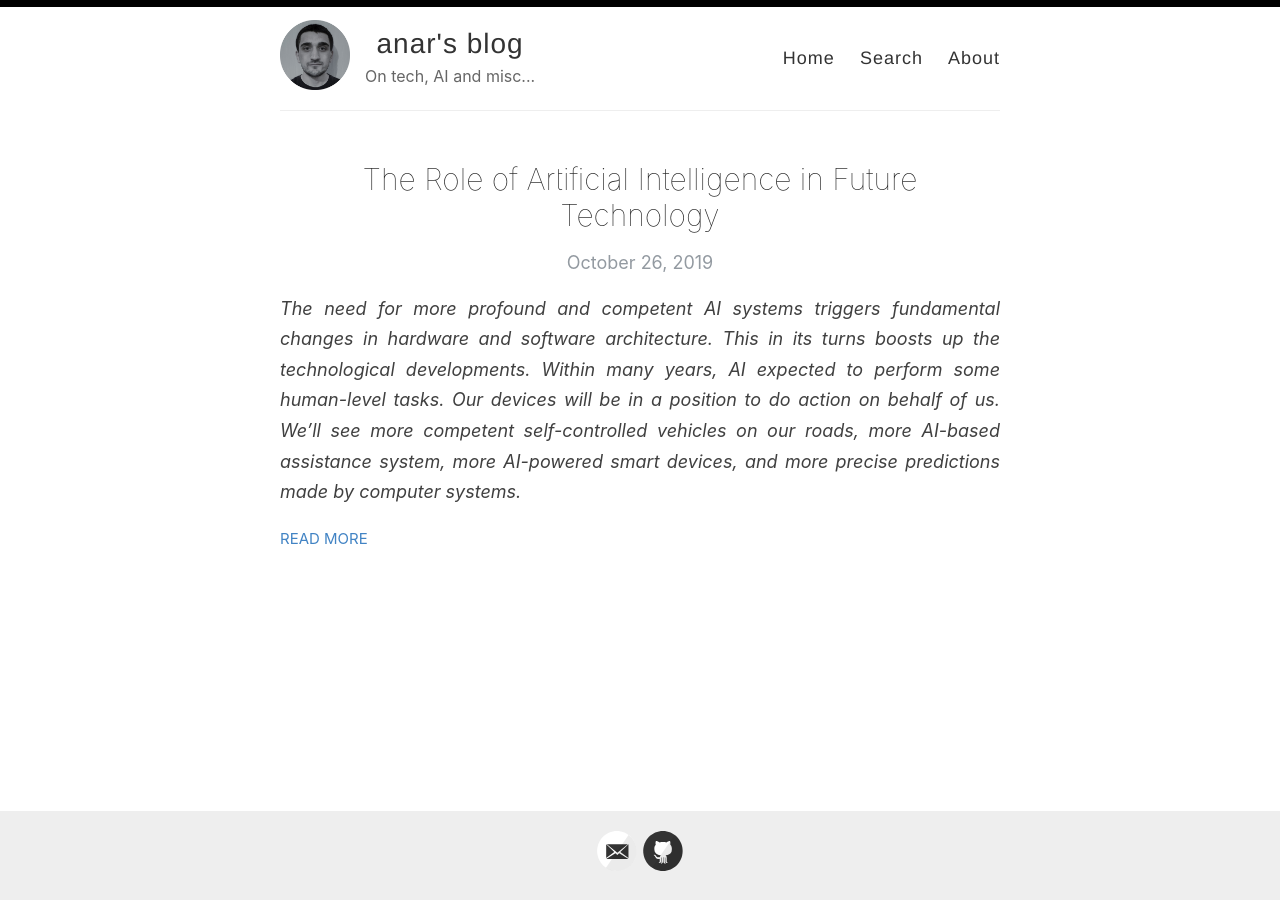
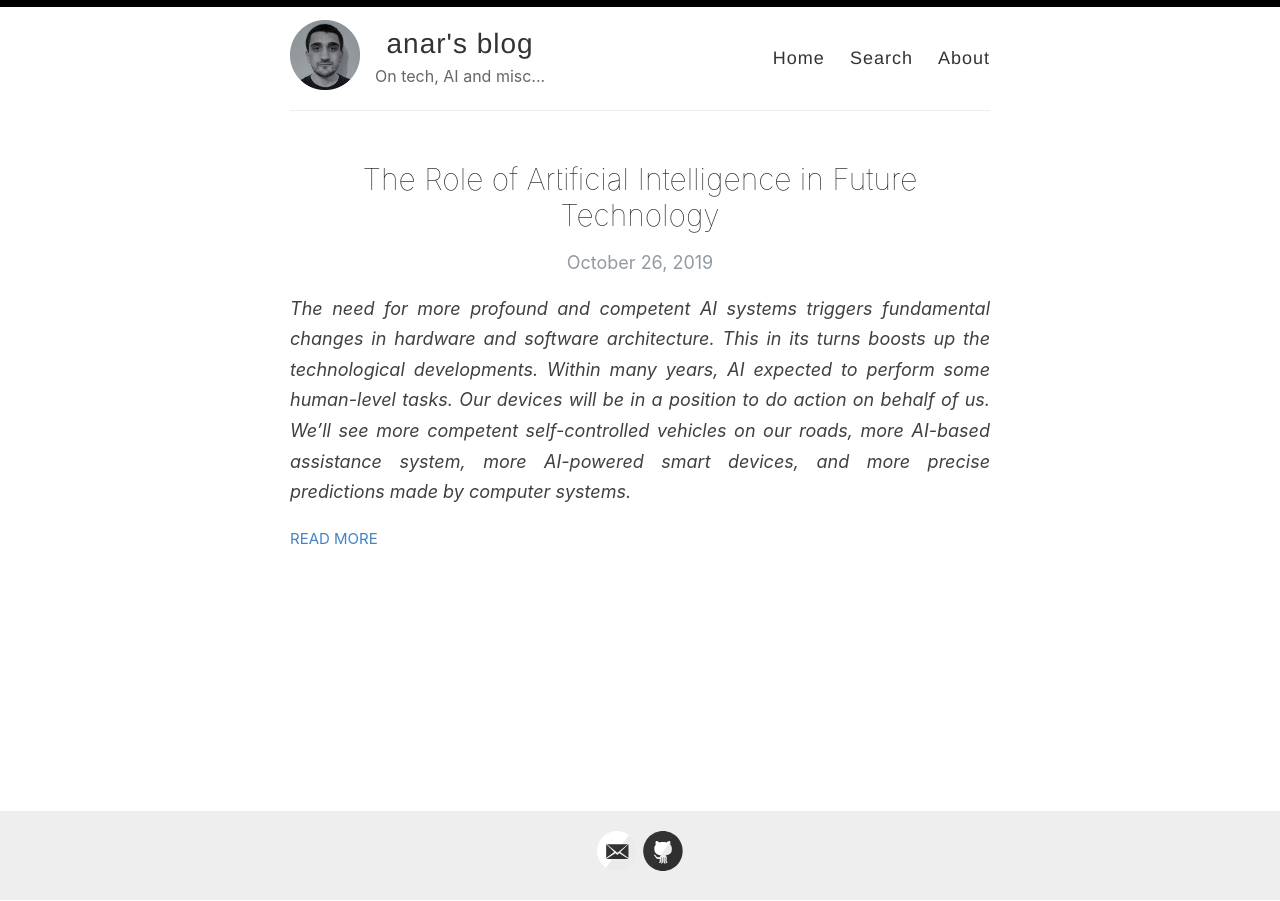
Before and after one commit to anaramirli/anaramirli.github.io, a Jekyll site: the page built from index.html, in a window 1280 px wide. Built offline with Jekyll 4.4.1, drawn with Linux system fonts in a browser that asks for light colours; the list of posts is cut into pages by our own code.

Commit message:
Update style.scss

```diff
--- a/assets/style.scss
+++ b/assets/style.scss
@@ -33,7 +33,7 @@ body {
 .container {
   margin: 0 auto;
   max-width: 740px;
-  padding: 0 10px;
+  padding: 0 20px;
   width: 100%;
 }
 
@@ -375,10 +375,6 @@ nav {
     text-transform: uppercase;
     font-size: 15px;
 
-	@include mobile {
-	padding: 0px 10px 0px 10x;
-	}
-
   }
 }
 
@@ -448,7 +444,6 @@ content: '';
 	text-align: justify;
 
 	@include mobile {
-	padding: 0px 10px 0px 10px;
     text-align: justify;
 	font-size: 16px;
 
```
